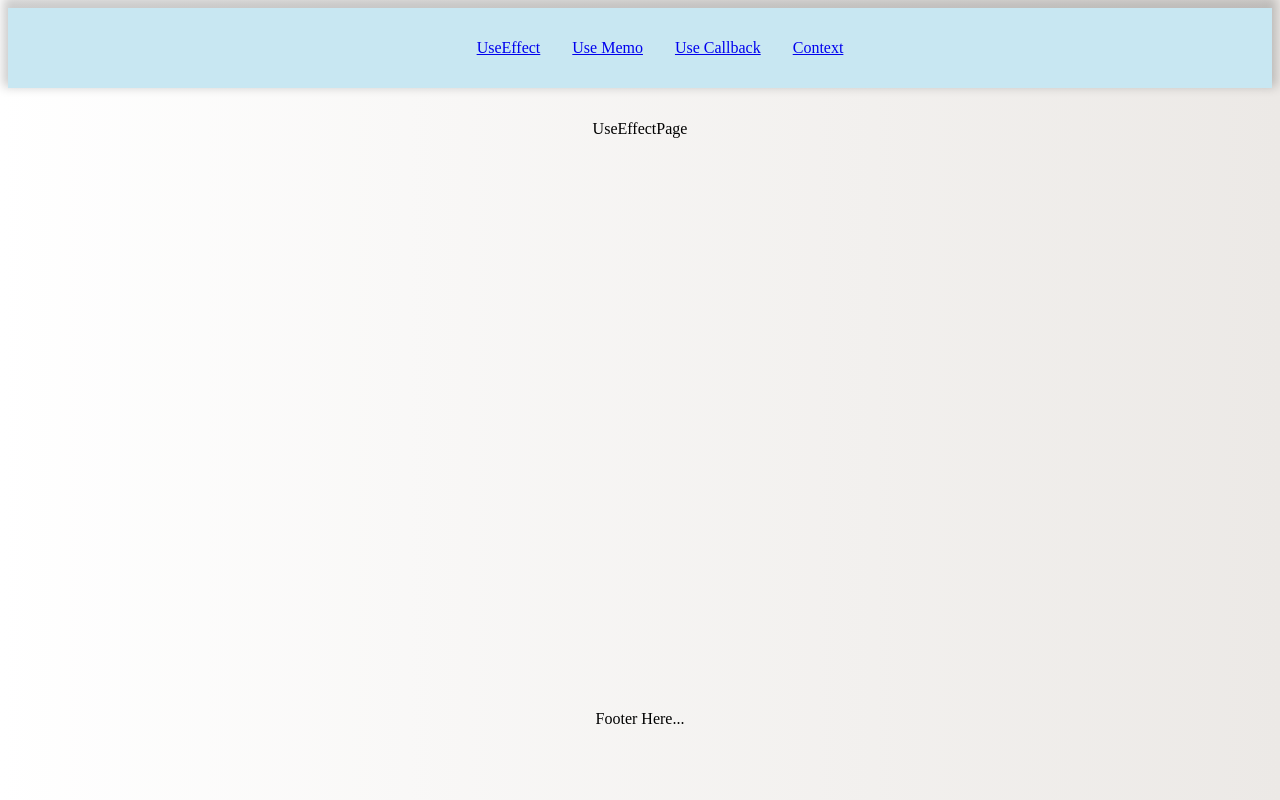
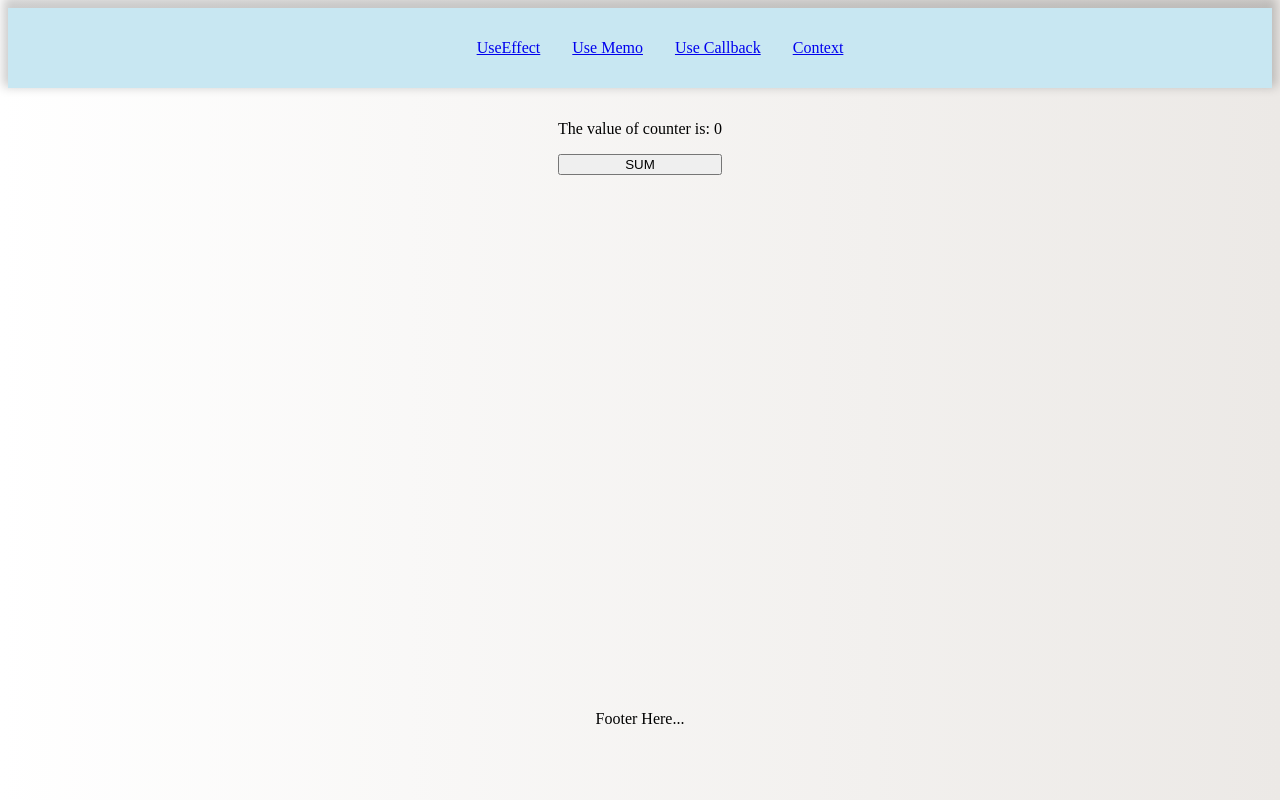
Before and after one commit to jorgejimenez98/simple-react-core-test, a React (Vite) app: page / in a window 1280 px wide. Built offline with nearby package versions, Linux system fonts and the light colour scheme; the HTML template or start-up script is replaced by a standard one.

Commit message:
feat: added use-effect page

```diff
--- a/src/assets/styles/_globals.scss
+++ b/src/assets/styles/_globals.scss
@@ -54,3 +54,13 @@ body {
         }
     }
 }
+
+button {
+    cursor: pointer;
+}
+
+.page {
+    display: flex;
+    flex-direction: column;
+    gap: 1rem;
+}
--- a/src/components/UseEffectPage.tsx
+++ b/src/components/UseEffectPage.tsx
@@ -1,8 +1,23 @@
-import React from "react"
+import React, { useState, useEffect } from "react"
 
 const UseEffectPage: React.FC = () => {
+  const [counter, setCounter] = useState(0)
+  const [text, setText] = useState("")
+
+  const handleClick = () => {
+    setCounter(value => value += 1)
+  }
+
+  useEffect(() => {
+    setText(`The value of counter is: ${counter}`)
+  }, [counter]);
+
   return (
-    <div>UseEffectPage</div>
+    <div className="page">
+      <span>{text}</span>
+
+      <button onClick={handleClick}>SUM</button>
+    </div>
   )
 }
 
```
